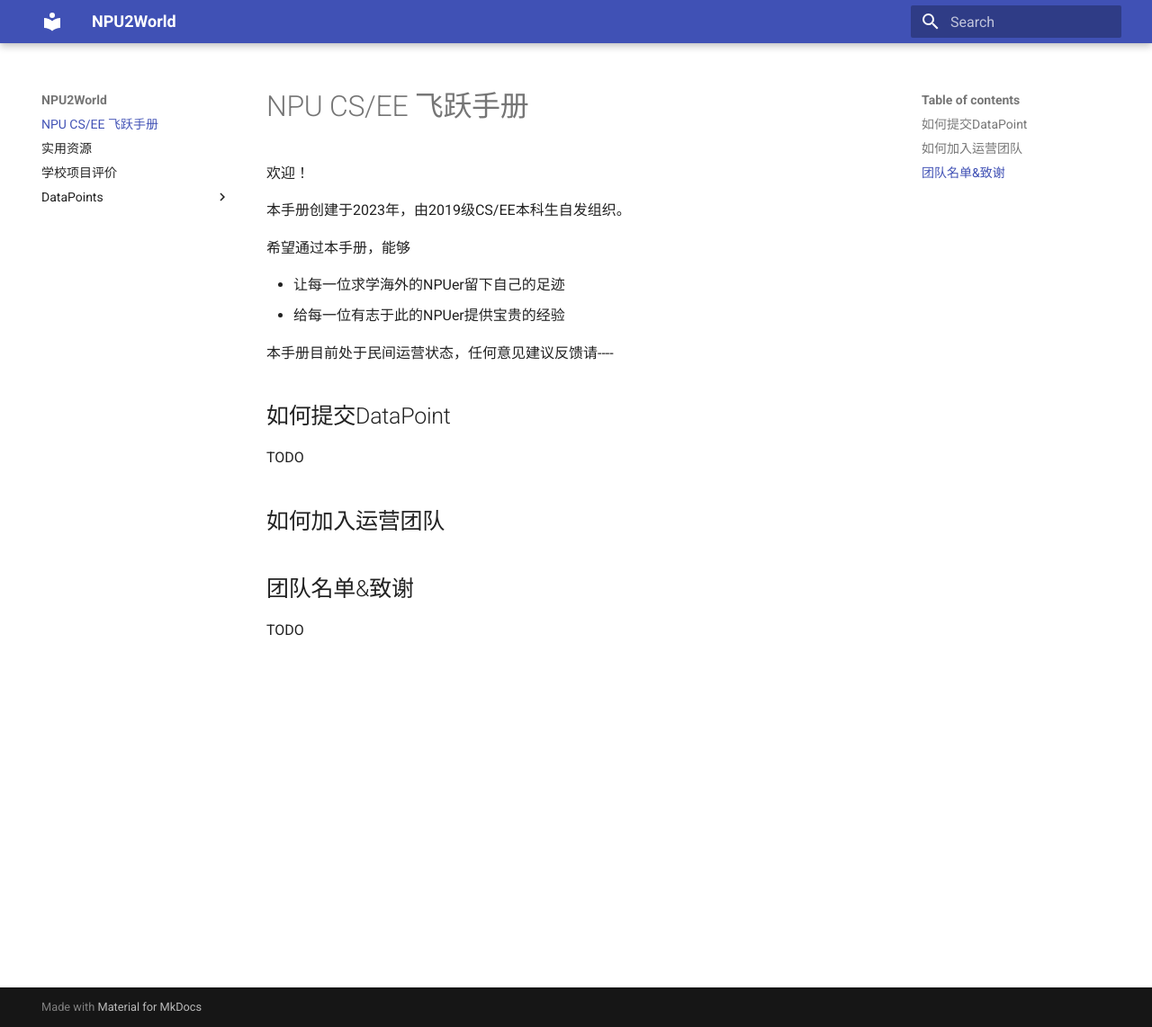
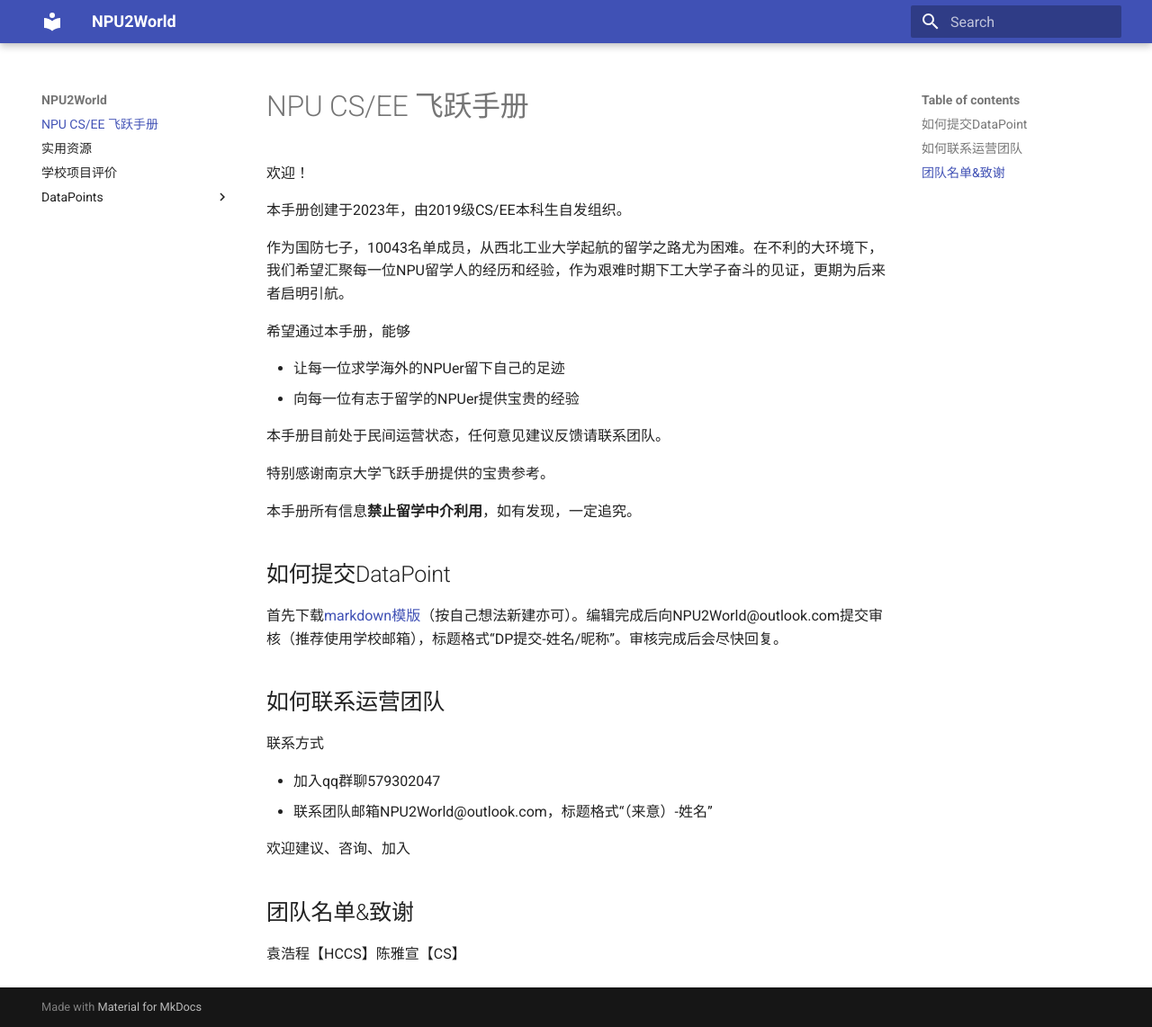
Before and after one commit to NPU2World/NPU2World, an MkDocs documentation site: the page built from docs/index.md, in a window 1280 px wide and 1142 px high. Shown: the whole window at 90% size. Built offline with MkDocs 1.6.1 and Material for MkDocs 9.7.7, drawn with Linux system fonts in a browser that asks for light colours.

Commit message:
draft for gitee

```diff
--- a/docs/index.md
+++ b/docs/index.md
@@ -4,19 +4,31 @@
 
 本手册创建于2023年，由2019级CS/EE本科生自发组织。
 
+作为国防七子，10043名单成员，从西北工业大学起航的留学之路尤为困难。在不利的大环境下，我们希望汇聚每一位NPU留学人的经历和经验，作为艰难时期下工大学子奋斗的见证，更期为后来者启明引航。
+
 希望通过本手册，能够
 
 - 让每一位求学海外的NPUer留下自己的足迹
-- 给每一位有志于此的NPUer提供宝贵的经验
+- 向每一位有志于留学的NPUer提供宝贵的经验
 
-本手册目前处于民间运营状态，任何意见建议反馈请----
+本手册目前处于民间运营状态，任何意见建议反馈请联系团队。
+
+特别感谢南京大学飞跃手册提供的宝贵参考。
+
+本手册所有信息**禁止留学中介利用**，如有发现，一定追究。
 
 ## 如何提交DataPoint
 
-TODO
+首先下载[markdown模版](https://drive.google.com/file/d/1xBMaKf6Eia0WQggsohyJuONElkI-v42O/view?usp=share_link)（按自己想法新建亦可）。编辑完成后向NPU2World@outlook.com提交审核（推荐使用学校邮箱），标题格式“DP提交-姓名/昵称”。审核完成后会尽快回复。
 
-## 如何加入运营团队
+## 如何联系运营团队
+联系方式
+
+- 加入qq群聊579302047
+- 联系团队邮箱NPU2World@outlook.com，标题格式“（来意）-姓名”
+
+欢迎建议、咨询、加入
 
 ## 团队名单&致谢
 
-TODO
+袁浩程【HCCS】陈雅宣【CS】
```
Also changed, not shown: docs/instruction.md (+1 -1 lines), docs/projectComment.md (+2 -0 lines), site/Instruction/index.html, site/index.html, site/projectComment/index.html, site/search/search_index.json, 1 other file.
